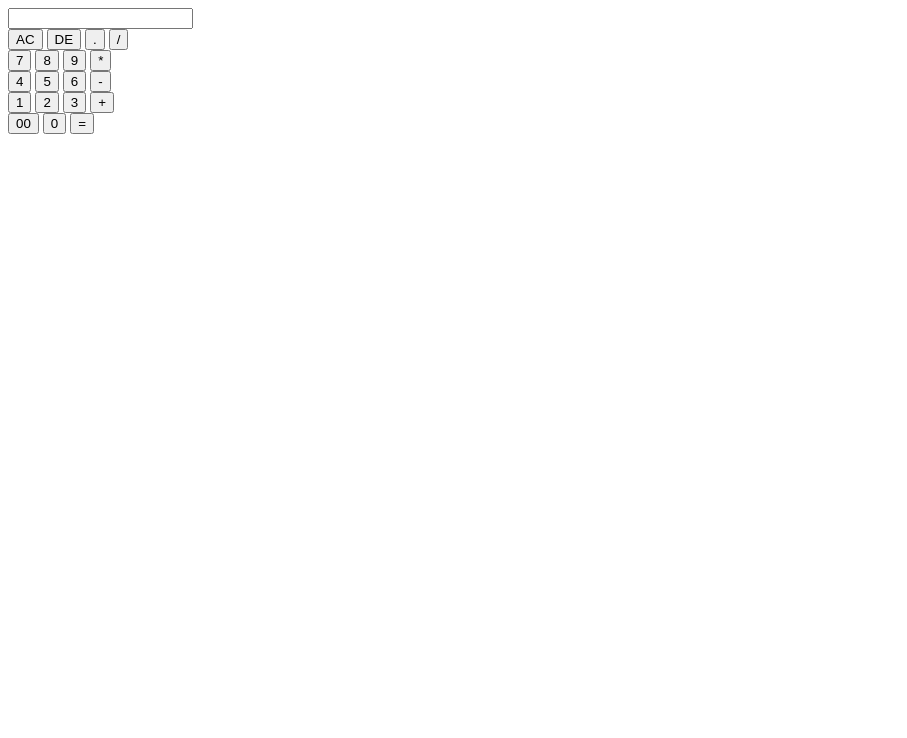
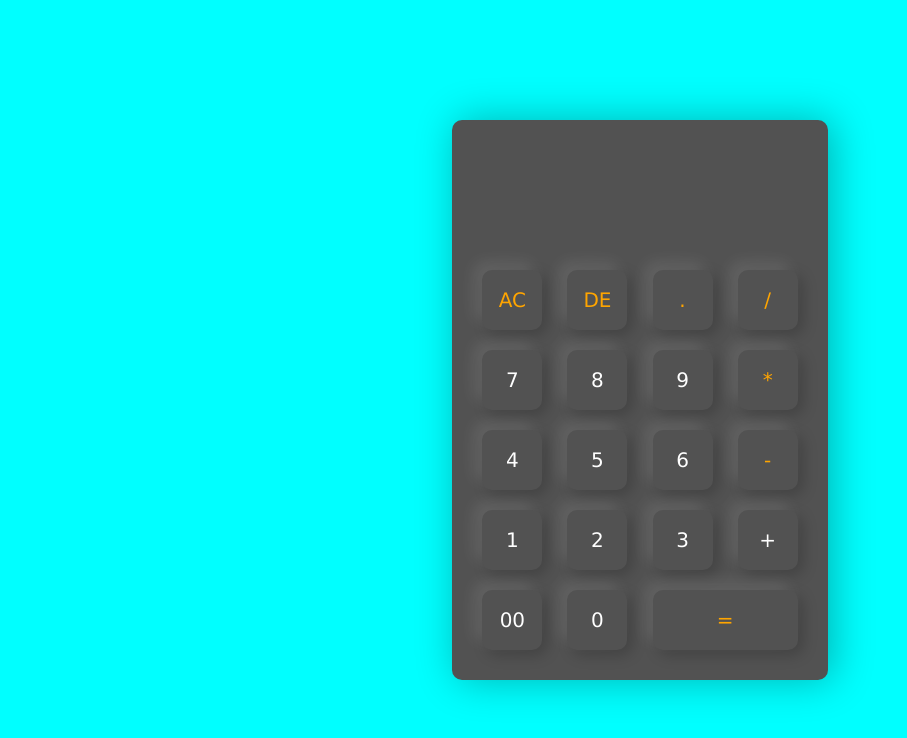
Before and after one commit to gabrielrmgs/calculadora, a plain HTML site: page index.html in a window 1280 px wide. Shown: the whole page, without its empty margins (0-907 px from the left). Drawn offline with Linux system fonts and the light colour scheme.

Commit message:
CSS implementado

```diff
--- a/index.html
+++ b/index.html
@@ -5,6 +5,7 @@
     <meta charset="UTF-8">
     <meta name="viewport" content="width=device-width, initial-scale=1.0">
     <title>Document</title>
+    <link rel="stylesheet" href="styles.css">
 </head>
 
 <body>
@@ -29,38 +30,38 @@
                     <input type="button" value="/" class="operator" />
                 </div>
                 <div>
-                    <input type="button" value="7" class="operator" />
+                    <input type="button" value="7"  />
 
-                    <input type="button" value="8" class="operator" />
+                    <input type="button" value="8"  />
 
-                    <input type="button" value="9" class="operator" />
+                    <input type="button" value="9"  />
 
                     <input type="button" value="*" class="operator" />
                 </div>
                 <div>
-                    <input type="button" value="4" class="operator" />
+                    <input type="button" value="4"  />
 
-                    <input type="button" value="5" class="operator" />
+                    <input type="button" value="5"  />
 
-                    <input type="button" value="6" class="operator" />
+                    <input type="button" value="6"  />
 
                     <input type="button" value="-" class="operator" />
                 </div>
                 <div>
-                    <input type="button" value="1" class="operator" />
+                    <input type="button" value="1" />
 
-                    <input type="button" value="2" class="operator" />
+                    <input type="button" value="2"  />
 
-                    <input type="button" value="3" class="operator" />
+                    <input type="button" value="3"  />
 
-                    <input type="button" value="+" class="operator" />
+                    <input type="button" value="+"  />
                 </div>
                 <div>
-                    <input type="button" value="00" class="operator" />
+                    <input type="button" value="00"  />
 
-                    <input type="button" value="0" class="operator" />
+                    <input type="button" value="0" />
 
-                    <input type="button" value="=" class="operator" />
+                    <input type="button" value="=" class="operator igual" />
                 </div>
 
             </form>
--- /dev/null
+++ b/styles.css
@@ -0,0 +1,62 @@
+* {
+    margin: 0;
+    padding: 0;
+    box-sizing: border-box;
+    font-family: Verdana, Geneva, Tahoma, sans-serif;
+}
+
+.main {
+    width: 100%;
+    height: 100vh;
+    background-color: aqua;
+    display: flex;
+    align-items: center;
+    justify-content: center;
+}
+
+.calculator {
+    background-color: #525252;
+    padding: 20px;
+    border-radius: 10px;
+    box-shadow: 5px 0px 40px rgba(0,0,0,0.3);
+}
+
+.calculator form input {
+    border: 0;
+    outline: 0;
+    width: 60px;
+    height: 60px;
+    border-radius: 10px;
+    box-shadow: -8px -8px 15px rgba(255, 255, 255, 0.1), 5px 5px 15px rgba(0, 0, 0, 0.2);
+    background-color: transparent;
+    font-size: 20px;
+    color: #fff;
+    cursor: pointer;
+    margin: 10px;
+    transition: all 500ms;
+}
+
+.calculator form input:hover {
+    box-shadow: none;
+}
+
+form .display {
+    display: flex;
+    justify-content: end;
+    margin: 20px 0px;
+}
+
+form .display input {
+    text-align: right;
+    flex: 1;
+    box-shadow: none;
+    font-size: 45px;
+}
+
+form input.igual {
+    width: 145px;
+}
+
+form input.operator {
+    color: orange;
+}
```
